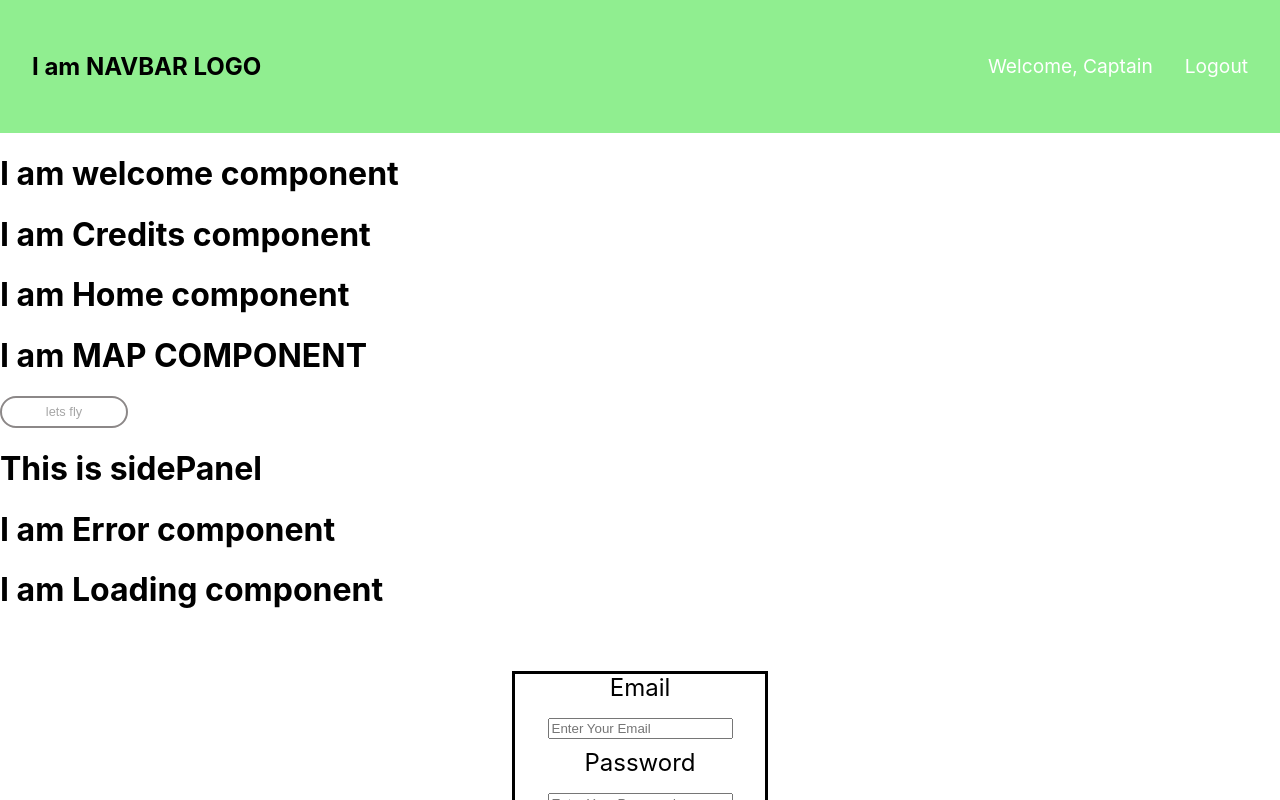
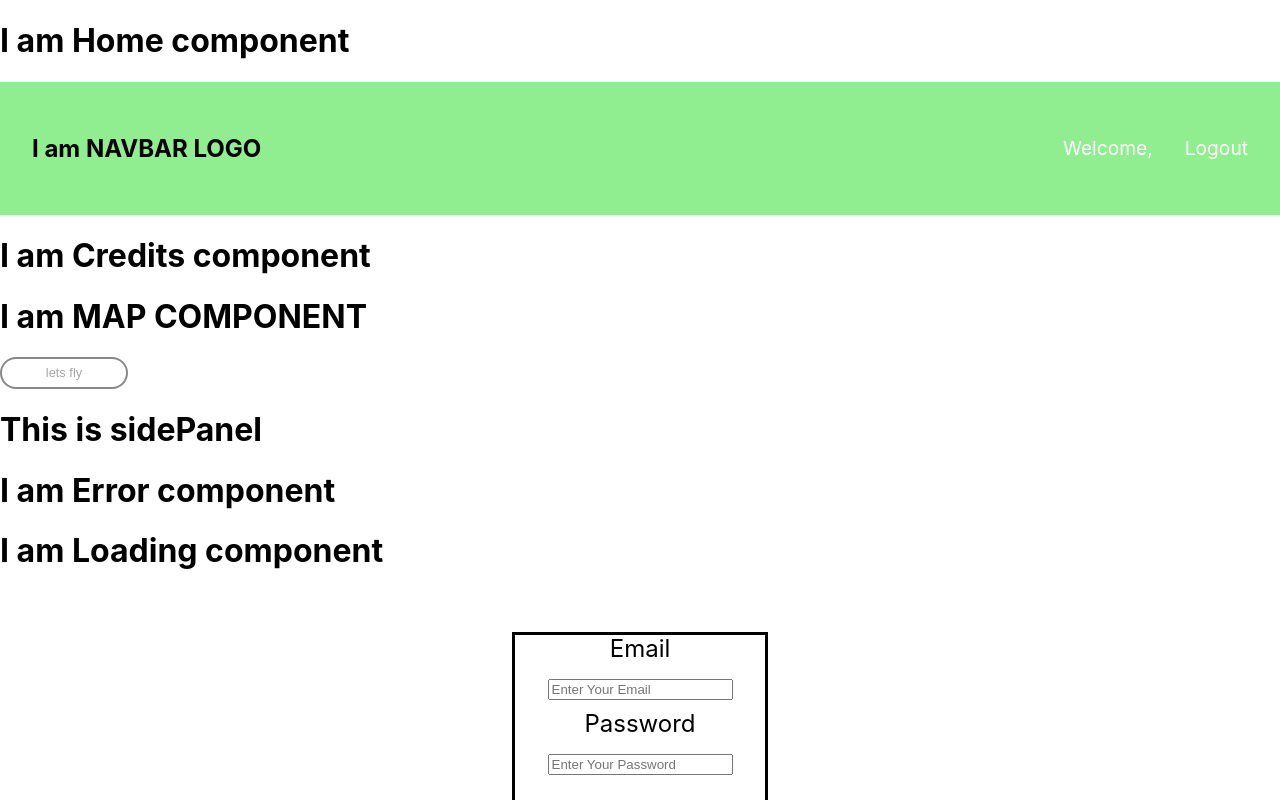
Before and after one commit to defsax/fly-fi, a React (Create React App) app in the folder frontend/: page /home in a window 1280 px wide. Shown: the top 800 px of the page. Built offline with nearby package versions, Linux system fonts and the light colour scheme; no server answers.

Commit message:
Work on user auth. Backend good. Frontend needs work.

```diff
--- a/frontend/src/App.js
+++ b/frontend/src/App.js
@@ -1,26 +1,97 @@
-import React from 'react';
+import axios from 'axios';
+import React, { useState, useEffect } from 'react';
+import Login from "./components/home/sidePanel/Login"
+import Register from "./components/home/sidePanel/Register"
+import Home from "./components/home/index"
+import Welcome from "./components/Welcome"
+
 import {
   BrowserRouter as Router,
   Switch,
   Route
 } from 'react-router-dom';
 
-import Welcome from "./components/Welcome";
+export default function App(){
 
-export default function App(){
-  return(
+  const [ currentUser, setCurrentUser ] = useState({
+    isLoggedIn: true,
+    user: {
 
-    <Welcome />
+    }});
+
+  const handleLogin = (data) => {
+    setCurrentUser({
+      isLoggedIn: true,
+      user: data.user
+    })
+  }
+  const handleLogout = () => {
+    setCurrentUser({
+    isLoggedIn: false,
+    user: {}
+    })
+  }
+  const loginStatus = () => {
+    axios.get('/logged_in', {withCredentials: true})
+    .then(response => {
+      if (response.data.logged_in) {
+        handleLogin(response);
+      } else {
+        handleLogout();
+      }
+    })
+    .catch(error => console.log('API errors:', error))
+  }
+
+  useEffect(() => {
+    loginStatus();
+  }, []);
 
 
-    // <div>
-    //   <BrowserRouter>
-    //     <Switch>
-    //       <Route exact path='/' component={}/>
-    //       <Route exact path='/login' component={}/>
-    //       <Route exact path='/signup' component={}/>
-    //     </Switch>
-    //   </BrowserRouter>
-    // </div>
+  return(
+    // <Welcome />
+    <div>
+      <Router>
+        <Switch>
+        <Route exact path='/'
+            render={props => (
+            <Welcome
+                { ...props }
+                loggedInStatus={currentUser.isLoggedIn}
+            />
+            )}
+          />
+          <Route exact path='/home'
+            render={props => (
+            <Home
+                { ...props }
+                loggedInStatus={currentUser.isLoggedIn}
+                handleLogout={handleLogout}
+                username={currentUser.user.name}
+            />
+            )}
+          />
+          <Route exact path='/login'
+            render={props => (
+              <Login
+                { ...props }
+                handleLogin={handleLogin}
+                loggedInStatus={currentUser.isLoggedIn}
+              />
+            )}
+          />
+
+          <Route exact path='/signup'
+            render={props => (
+              <Register
+                {...props}
+                handleLogin={handleLogin}
+                loggedInStatus={currentUser.isLoggedIn}
+              />
+            )}
+          />
+        </Switch>
+      </Router>
+    </div>
   )
 };
--- a/frontend/src/components/Welcome.jsx
+++ b/frontend/src/components/Welcome.jsx
@@ -1,24 +1,15 @@
 import React from "react";
-import Credits from "./home/Credits"
-import Home from "./home/Home"
-import Map from "./home/Map"
-import Nav from "./home/Nav"
-import SidePanel from "./home/sidePanel/index"
-import Button from "./Button"
+import { Link } from "react-router-dom";
+
+import Button from "./Button";
 
 export default function Welcome(props) {
-  let loggedIn = true;
-
   return(
     <div>
-
-      <Nav isloggedin={loggedIn ? 1 : 0}/>
       <h1>I am welcome component  </h1>
-      <Credits />
-      <Home />
-      <Map />
-      <Button disabled={true} text ={'lets fly'}/>
-      <SidePanel />
+      <Link to='/home'>
+        <Button text="Home" disabled={false} />
+      </Link>
     </div>
   )
 }
--- a/frontend/src/components/home/Home.jsx
+++ /dev/null
@@ -1,7 +0,0 @@
-import React from "react";
-
-export default function Home() {
-  return(
-    <h1>I am Home component</h1>
-  )
-}
--- a/frontend/src/components/home/Nav.jsx
+++ b/frontend/src/components/home/Nav.jsx
@@ -1,23 +1,24 @@
 import React from "react";
+import { Link } from "react-router-dom";
 
 
 import "./Nav.scss"
 
 export default function Nav(props) {
- let username = "Captain"
+  const { isloggedin } = props;
 
   const handleLogin = function() {
-    if (props.isloggedin) {
+    if (isloggedin) {
       return (
 
       <ul className="nav-items">
 
         <li className="nav-menu">
-          <a className="nav-link" href="www.google.ca"> Welcome, {username}</a>
+          <Link className="nav-link"> Welcome, {props.username}</Link>
         </li>
 
         <li className="nav-menu" onClick={props.onClick}>
-          <a className="nav-link" href="www.google.ca" > Logout</a>
+          <Link to="/logout" className="nav-link">Logout</Link>
         </li>
 
       </ul>
@@ -28,11 +29,13 @@ export default function Nav(props) {
         <ul className="nav-items">
 
           <li className="nav-menu" onClick={props.onClick}>
-            <a className="nav-link" href="www.google.ca" > Login</a>
+            <Link to="/login" className="nav-link">Login</Link>
+            {/* <a className="nav-link" href="www.google.ca" > Login</a> */}
           </li>
 
           <li className="nav-menu" onClick={props.onClick}>
-            <a className="nav-link" href="www.google.ca"> Register</a>
+            <Link className="nav-link" to="/user">Register</Link>
+            {/* <a className="nav-link" href="www.google.ca"> Register</a> */}
           </li>
 
         </ul>
--- /dev/null
+++ b/frontend/src/components/home/index.jsx
@@ -0,0 +1,24 @@
+import React from "react";
+import Credits from "./Credits"
+import Map from "./Map"
+import Nav from "./Nav"
+import SidePanel from "./sidePanel/index"
+import Button from "../Button"
+
+export default function Home(props) {
+  const { loggedInStatus, username } = props;
+  return(
+    <div>
+      <h1>I am Home component</h1>
+
+      <Nav
+        isloggedin={loggedInStatus ? 1 : 0}handleLogout={props.handleLogout}
+        username={username}
+      />
+      <Credits />
+      <Map />
+      <Button disabled={true} text ={'lets fly'}/>
+      <SidePanel />
+    </div>
+  )
+}
--- a/frontend/src/components/home/sidePanel/Login.jsx
+++ b/frontend/src/components/home/sidePanel/Login.jsx
@@ -1,4 +1,5 @@
 import React, { useState } from "react";
+import { Link } from "react-router-dom";
 import axios from "axios";
 import Form from "react-bootstrap/Form";
 import Button from "../../Button";
@@ -18,6 +19,7 @@ export default function Login() {
     axios.post('/login', {user: {email: email, password: password}})
     .then(response => {
       console.log(response);
+      <Link to="/home" />
     })
     .catch((error) => {
       console.log(error);
```
